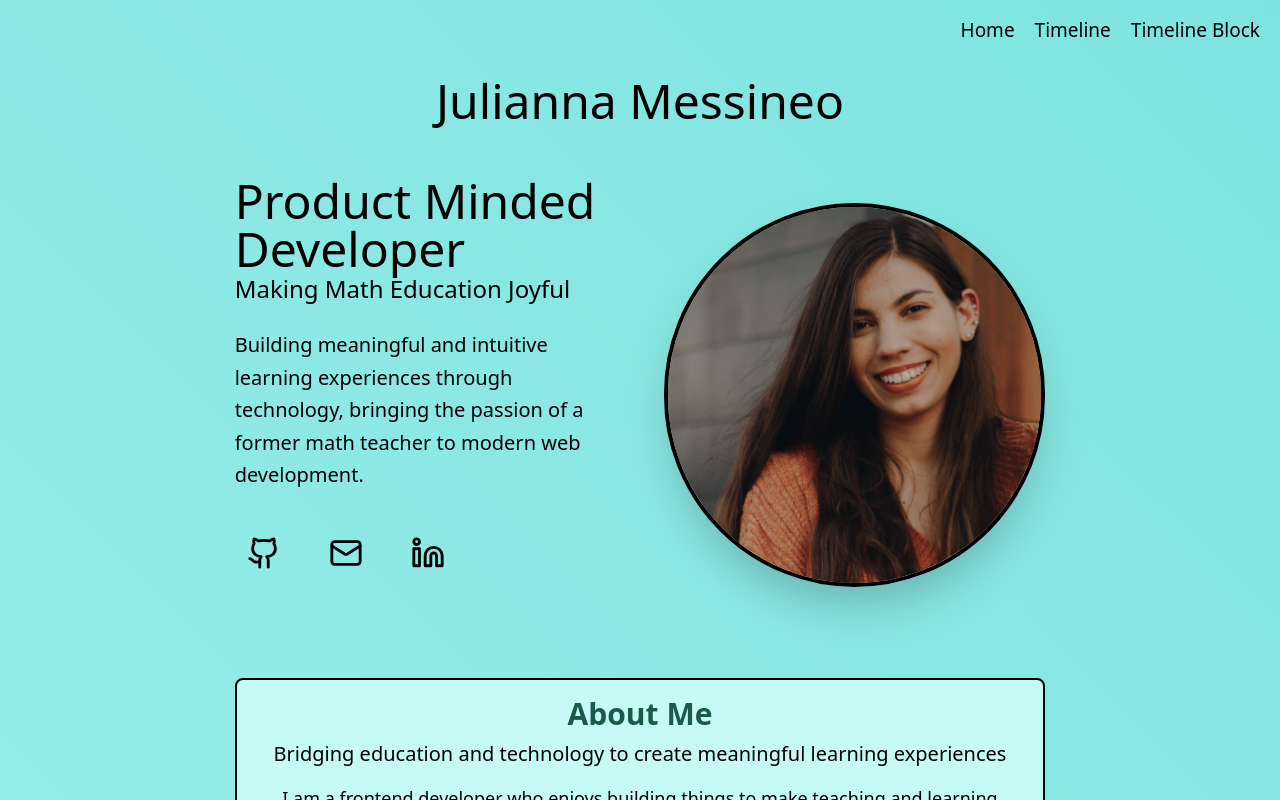
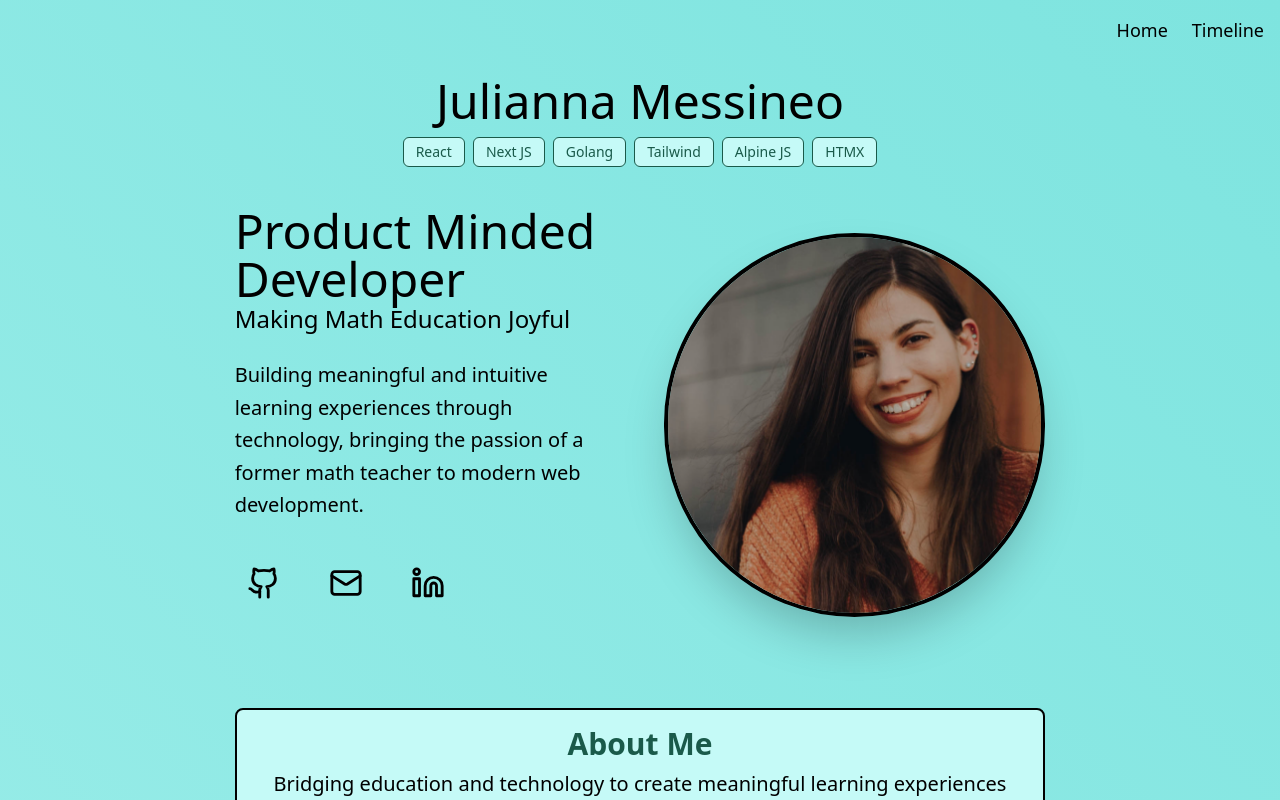
Before and after one commit to mathematiCode/Next-Portfolio, a Next.js app: page / in a window 1280 px wide. Shown: the top 800 px of the page. Built offline with nearby package versions, Linux system fonts and the light colour scheme.

Commit message:
improve timelineblock and navbar

```diff
--- a/app/page.tsx
+++ b/app/page.tsx
@@ -8,6 +8,18 @@ export default function Home() {
   return (
     <div className="flex flex-col min-h-screen items-center justify-center font-sans">
       <h1>Julianna Messineo</h1>
+      <div className="flex flex-wrap gap-2 justify-center">
+        {['React', 'Next JS', 'Golang', 'Tailwind', 'Alpine JS', 'HTMX'].map(
+          tech => (
+            <span
+              key={tech}
+              className="px-3 py-1 rounded-md bg-[#c5faf7] text-[#1a5a4a] text-sm font-medium border border-[#1a5a4a]"
+            >
+              {tech}
+            </span>
+          )
+        )}
+      </div>
       <main className="flex w-full flex-col py-10 items-center gap-16">
         <Intro />
         <About />
--- a/app/timelineblock/page.tsx
+++ b/app/timelineblock/page.tsx
@@ -4,7 +4,7 @@ import snapshots from '../../data/timeline.json';
 
 function TimelineBlockPage() {
   return (
-    <div className="w-full mx-auto">
+    <div className="w-11/12 mx-auto">
       {snapshots.map(snapshot => (
         <SnapshotCollapsed key={snapshot.timeframe} snapshot={snapshot} />
       ))}
--- a/components/Navbar.tsx
+++ b/components/Navbar.tsx
@@ -1,12 +1,50 @@
+'use client';
+
 import Link from 'next/link';
+import { useState, useEffect } from 'react';
 
 function Navbar() {
+  const [isScrolled, setIsScrolled] = useState(false);
+  const [isMobile, setIsMobile] = useState(false);
+
+  useEffect(() => {
+    const handleScroll = () => {
+      setIsScrolled(window.scrollY > 0);
+    };
+
+    const handleResize = () => {
+      setIsMobile(window.innerWidth <= 700);
+    };
+
+    // Check initial size
+    handleResize();
+
+    window.addEventListener('scroll', handleScroll);
+    window.addEventListener('resize', handleResize);
+    return () => {
+      window.removeEventListener('scroll', handleScroll);
+      window.removeEventListener('resize', handleResize);
+    };
+  }, []);
+
   return (
-    <div className="navbar">
-      <Link href="/">Home</Link>
-      <Link href="/timeline">Timeline</Link>
-      <Link href="/timelineblock">Timeline Block</Link>
-    </div>
+    <nav
+      className={`fixed top-0 left-0 right-0 h-[60px] z-50 transition-all duration-300 ${
+        isScrolled ? 'bg-[#c5faf7] shadow-md' : 'bg-transparent'
+      }`}
+    >
+      <div className="flex items-center text-lg justify-end gap-6 p-4">
+        <Link href="/" className="hover:text-[#1a5a4a] transition-colors">
+          Home
+        </Link>
+        <Link
+          href={isMobile ? '/timelineblock' : '/timeline'}
+          className="hover:text-[#1a5a4a] transition-colors"
+        >
+          Timeline
+        </Link>
+      </div>
+    </nav>
   );
 }
 
--- a/index.css
+++ b/index.css
@@ -74,7 +74,7 @@ a:hover {
   position: absolute;
   bottom: 20px;
 }
-
+/*
 .navbar {
   display: flex;
   position: fixed;
@@ -87,15 +87,15 @@ a:hover {
   z-index: 2;
   padding: 20px;
   gap: 20px;
-}
+} */
 
-.navbar > a {
+/* .navbar > a {
   background-color: transparent;
   box-shadow: none;
   border: none;
   font-weight: 400;
   font-size: 19px;
-}
+} */
 
 .dot {
   border-radius: 100%;
```
